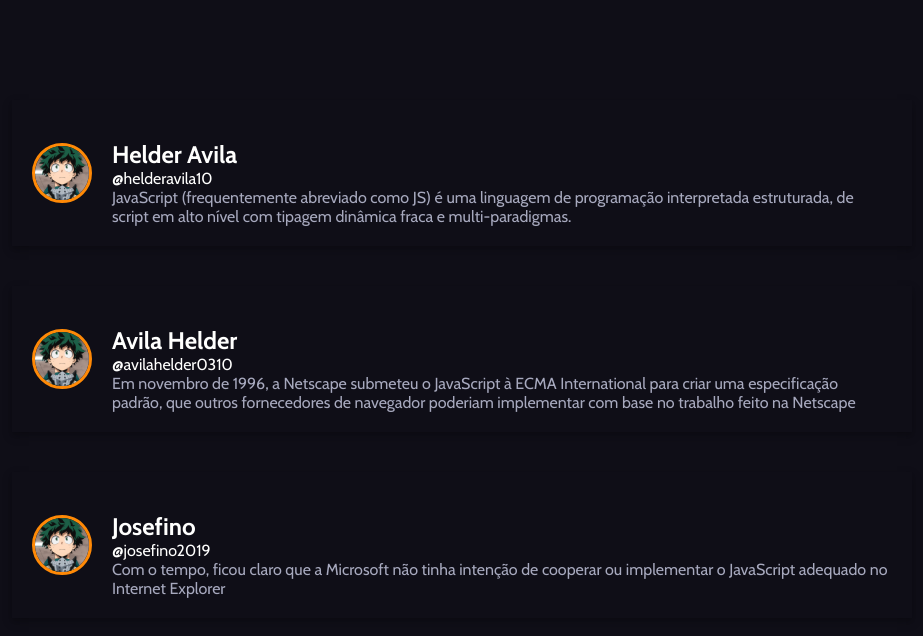
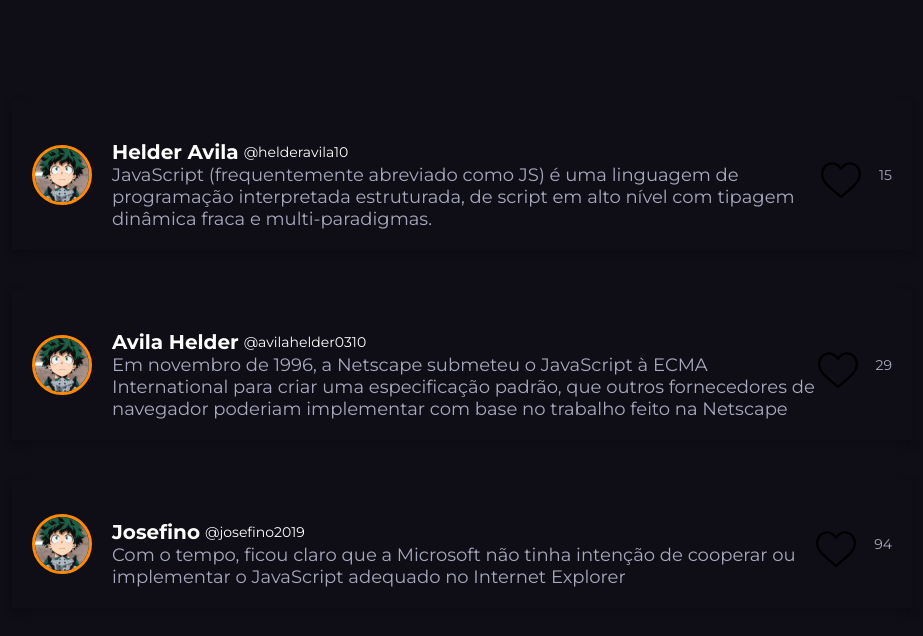
Before and after one commit to helderavila/twitter-clone-vue, a plain HTML site: page index.html in a window 1280 px wide. Shown: the whole page, without its empty margins (178-1101 px from the left). Drawn offline with nearby package versions, Linux system fonts and the light colour scheme.

Commit message:
added like button

```diff
--- a/api/tweets.json
+++ b/api/tweets.json
@@ -5,7 +5,8 @@
     "user": "helderavila10",
     "avatar_url": "./api/avatar.png",
     "message": "JavaScript (frequentemente abreviado como JS) é uma linguagem de programação interpretada estruturada, de script em alto nível com tipagem dinâmica fraca e multi-paradigmas.",
-    "date": "23-10-2019"
+    "date": "23-10-2019",
+    "likes": 15
   },
   {
     "id": 2,
@@ -13,7 +14,8 @@
     "user": "avilahelder0310",
     "avatar_url": "./api/avatar.png",
     "message": "Em novembro de 1996, a Netscape submeteu o JavaScript à ECMA International para criar uma especificação padrão, que outros fornecedores de navegador poderiam implementar com base no trabalho feito na Netscape",
-    "date": "29-10-2019"
+    "date": "29-10-2019",
+    "likes": 29
   },
   {
     "id": 3,
@@ -21,6 +23,7 @@
     "user": "josefino2019",
     "avatar_url": "./api/avatar.png",
     "message": "Com o tempo, ficou claro que a Microsoft não tinha intenção de cooperar ou implementar o JavaScript adequado no Internet Explorer",
-    "date": "10-10-2019"
+    "date": "10-10-2019",
+    "likes": 94
   }
 ]
--- a/css/style.css
+++ b/css/style.css
@@ -1,5 +1,4 @@
-@import url('https://fonts.googleapis.com/css?family=Cabin:400,700&display=swap');
-
+@import url('https://fonts.googleapis.com/css?family=Montserrat:400,700&display=swap');
 body, h1, h2, ul, li, p {
   padding: 0;
   margin: 0;
@@ -43,17 +42,37 @@ body {
 }
 
 .user-name {
-  font-family: 'Cabin', sans-serif;
+  font-family: 'Montserrat', sans-serif;
   color: #fffffe;
   font-weight: bold;
+  font-size: 20px;
 }
 
 .user {
-  font-family: 'Cabin', sans-serif;
+  font-family: 'Montserrat', sans-serif;
   color: #fffffe;
+  margin-left: 5px;
+  font-size: 14px;
 }
 
 .tweet-message {
-  font-family: 'Cabin', sans-serif;
+  font-family: 'Montserrat', sans-serif;
   color: #a7a9be;
+  font-size: 18px;
 }
+
+.btn-like {
+  margin-top: 10px;
+  width: 40px;
+}
+
+.btn-like:hover {
+  fill: red;
+}
+
+.likes {
+  font-family: 'Montserrat', sans-serif;
+  font-size: 14px;
+  color: #a7a9be;
+  margin-left: 18px;
+}
--- a/index.html
+++ b/index.html
@@ -14,10 +14,14 @@
       <div class="tweet" v-for="item in tweets" :key="item.id">
         <img :src="item.avatar_url" :alt="item.name" class="user-avatar">
         <div class="tweet-info">
-          <h1 class="user-name">{{item.name}}</h1>
-          <p class="user">@{{item.user}}</p>
+          <div style="display: flex; align-items: center;">
+            <h1 class="user-name">{{item.name}}</h1>
+            <p class="user">@{{item.user}}</p>
+          </div>
           <p class="tweet-message">{{item.message}}</p>
         </div>
+        <img @click="item.likes++" src="./assets/heart.svg" alt="Like" class="btn-like">
+        <p class="likes">{{item.likes}}</p>
       </div>
     </section>
   </div>
```
Also changed, not shown: assets/heart (1).svg (added), assets/heart.svg (added).
